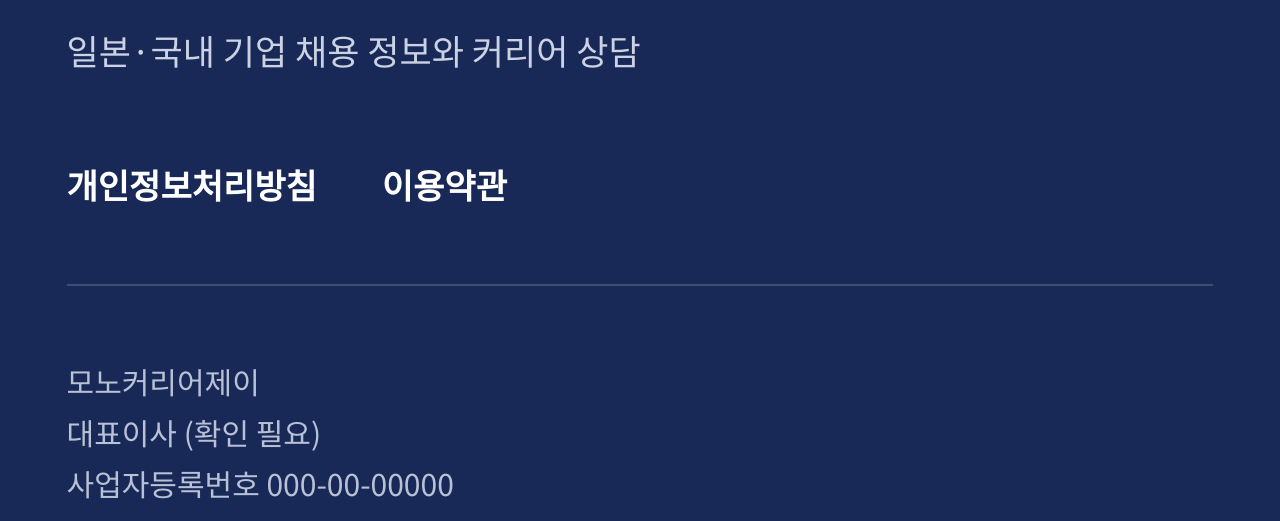
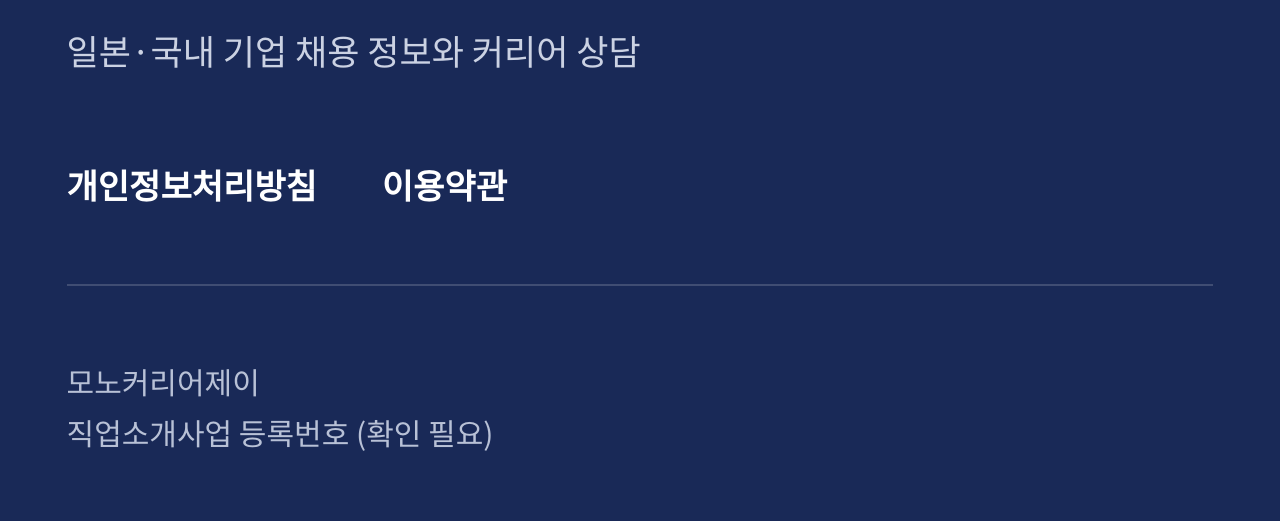
Before and after one commit to hyeyoung1106v/monocareerj, a plain HTML site: page index.html in a window 1280 px wide. Shown: the part 1915-2436 px from the top of the page. Drawn offline with Linux system fonts and the light colour scheme.

Commit message:
Update index.html

```diff
--- a/index.html
+++ b/index.html
@@ -75,8 +75,8 @@
 
       <div class="company-info">
         <p>모노커리어제이</p>
-        <p>대표이사 (확인 필요)</p>
-        <p>사업자등록번호 000-00-00000</p>
+
+
         <p>직업소개사업 등록번호 (확인 필요)</p>
       </div>
 
```
